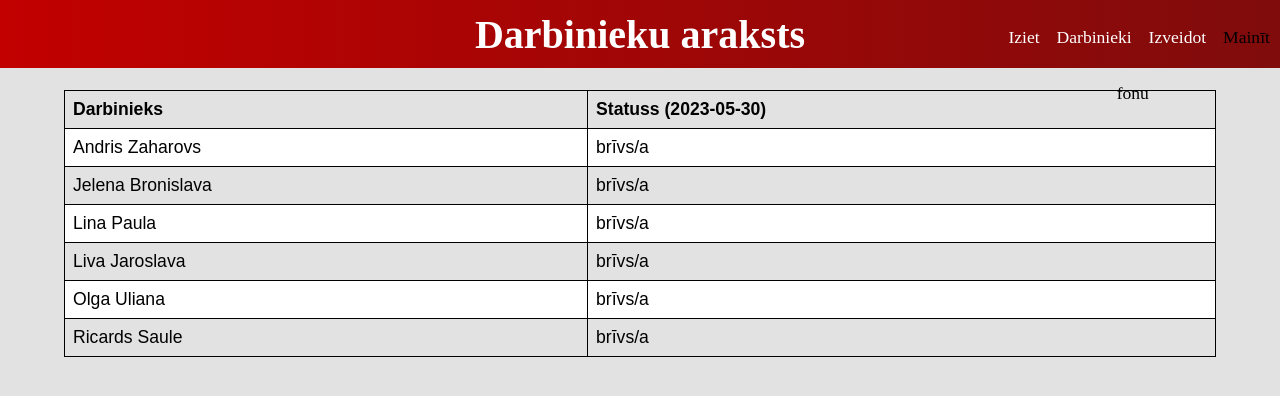
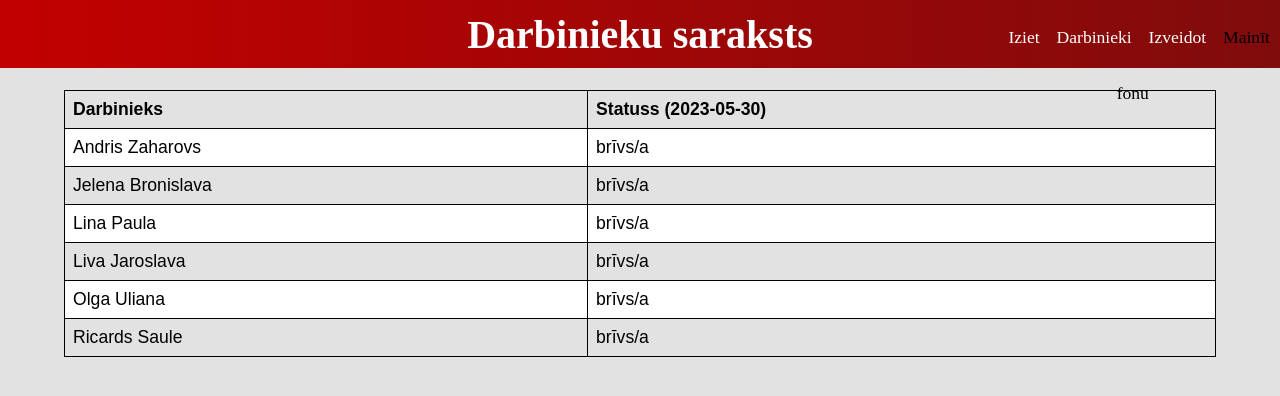
Before and after one commit to ViktorsDmitreckovs/rvt-prakse-2023-Viktors_Dmitre-kovs_DP4-1, a PHP site: page /viesnica/viesnica_dp41/workerList.php in a window 1280 px wide. Shown: the top 396 px of the page. Run offline with PHP 8.4, Linux system fonts and the light colour scheme; data comes from the database, SQL or seed files in the repository.

Commit message:
Failu izlabošana

```diff
--- a/viesnica_dp41/workerList-dm.php
+++ b/viesnica_dp41/workerList-dm.php
@@ -38,7 +38,7 @@ $result = $mysqli->query($sql);
 </head>
 <body>
     <div class="scheduleSettings-header">
-        <h1>Saraksts</h1>
+        <h1>Darbinieku saraksts</h1>
 
         <div class="navbar">
             <a id= "IzlogotiesBTN" href="login-dm.php">Iziet</a>
--- a/viesnica_dp41/workerList.php
+++ b/viesnica_dp41/workerList.php
@@ -38,7 +38,7 @@ $result = $mysqli->query($sql);
 </head>
 <body>
     <div class="scheduleSettings-header">
-        <h1>Darbinieku araksts</h1>
+        <h1>Darbinieku saraksts</h1>
 
         <div class="navbar">
             <a id= "IzlogotiesBTN" href="login.php">Iziet</a>
```
